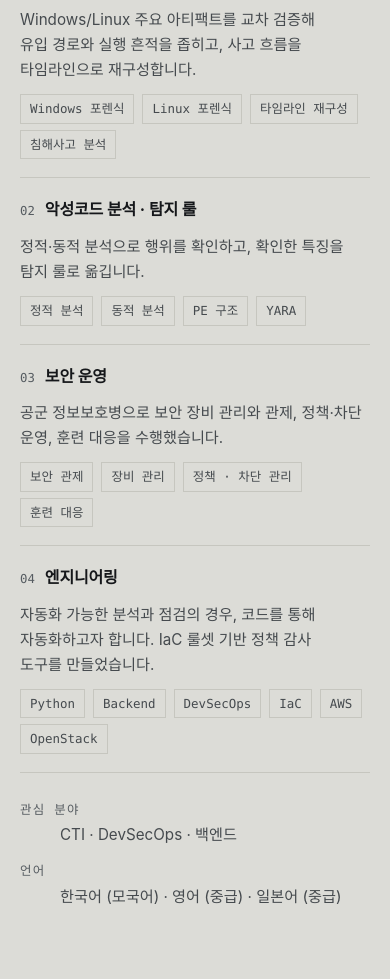
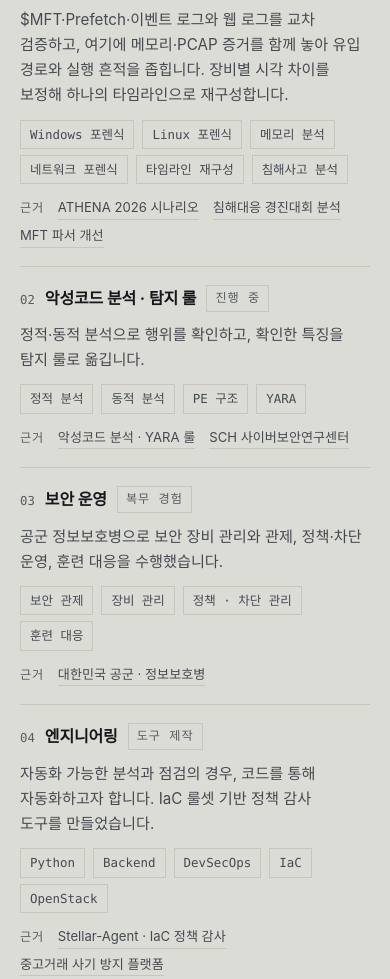
Before and after one commit to YeoPEVA/YeoPEVA-portfolio.github.io, a plain HTML site: page index.html in a window 390 px wide. Shown: the part 2301-3280 px from the top of the page. Drawn offline with Linux system fonts and the light colour scheme; a web font is replaced by a local one.

Commit message:
feat(skills): 기술 행마다 근거 링크와 깊이 등급 추가
태그만 18개 나열돼 있고 상세로 가는 링크가 하나도 없었다. 읽는 사람은
어느 칸이 깊은지 알 수 없으니 이름만 있는 태그(AWS 같은)부터 확인하려
든다. 각 주장이 어디에서 나왔는지를 같은 자리에서 보여준다.

- 행마다 `근거` 줄 추가 (링크 0 -> 8개). 전부 기존 상세 페이지다
- 등급 배지를 네 행 전체에 표시: 주력 / 진행 중 / 복무 경험 / 도구 제작.
  주력 외에는 강조를 뺀 .is-sub 로 층위만 보이게 했다. 무표시는 동급으로
  읽혀 03(공군 복무, 2021-2023)이 주력과 같은 무게로 보였다
- 01 서술을 "주요 아티팩트" 대신 $MFT·Prefetch·이벤트 로그·웹 로그·PCAP
  으로 범위를 못박고, 메모리 분석·네트워크 포렌식 태그를 추가했다.
  ATHENA 2026 수상작의 핵심이 그 둘인데 태그에 없었다
- 04 에서 AWS 제거 (근거 0곳, 자격증 만료). 자격 목록에는 그대로 둔다

CSS 는 .skill-src 와 .skill-level.is-sub 만 추가하고 기존 토큰을 쓴다.
새 라벨은 .76rem(12.16px)으로 사이트의 12px 최소 규칙을 지킨다.

검증: axe 39페이지 x 2테마 x 2뷰포트 0건, 깨진 링크 0건,
12px 미만 글씨 0건, 모바일 390px 가로 스크롤 없음.
이력서 PDF 는 latex a212a2f 기준(3쪽 유지).

Co-Authored-By: Claude Opus 5 <noreply@anthropic.com>

```diff
--- a/assets/css/style.css
+++ b/assets/css/style.css
@@ -645,6 +645,23 @@ svg{ width: 1em; height: 1em; }
 }
 
 /* 기술이 아닌 항목(관심 분야·언어)은 대장 아래 별도 줄로 내립니다. */
+/* ── 기술 행의 근거 ────────────────────────────────────────
+   태그는 "할 줄 안다"는 주장이고, 이 줄은 그 주장이 어디에서 나왔는지를
+   가리킵니다. 근거 경로가 없으면 읽는 사람은 어느 칸이 깊은지 알 수 없어
+   가장 약해 보이는 칸부터 확인하려 듭니다. */
+.skill-src{
+  display: flex; flex-wrap: wrap; align-items: baseline;
+  gap: 4px 14px; margin-top: 12px; font-size: .82rem;
+}
+.skill-src .lbl{
+  font-family: var(--font-mono); font-size: .76rem;
+  letter-spacing: .06em; color: var(--text-faint); flex: none;
+}
+.skill-src a{ color: var(--text-muted); border-bottom: 1px solid var(--border); }
+.skill-src a:hover{ color: var(--accent); border-bottom-color: var(--accent); }
+/* 주력 외 행은 같은 배지를 쓰되 강조를 뺍니다 — 층위만 보이면 됩니다. */
+.skill-level.is-sub{ color: var(--text-faint); border-color: var(--border); }
+
 .skill-foot{
   display: grid;
   grid-template-columns: 210px minmax(0, 1fr);
--- a/index.html
+++ b/index.html
@@ -215,13 +215,19 @@
               <span class="skill-level">주력</span>
             </div>
             <div class="skill-body">
-              <p class="skill-note">Windows/Linux 주요 아티팩트를 교차 검증해 유입 경로와 실행 흔적을 좁히고, 사고 흐름을 타임라인으로 재구성합니다.</p>
+              <p class="skill-note">$MFT·Prefetch·이벤트 로그와 웹 로그를 교차 검증하고, 여기에 메모리·PCAP 증거를 함께 놓아 유입 경로와 실행 흔적을 좁힙니다. 장비별 시각 차이를 보정해 하나의 타임라인으로 재구성합니다.</p>
               <div class="tag-list">
                 <span class="tag">Windows 포렌식</span>
                 <span class="tag">Linux 포렌식</span>
+                <span class="tag">메모리 분석</span>
+                <span class="tag">네트워크 포렌식</span>
                 <span class="tag">타임라인 재구성</span>
                 <span class="tag">침해사고 분석</span>
               </div>
+              <p class="skill-src"><span class="lbl">근거</span>
+                <a href="awards/athena-2026.html">ATHENA 2026 시나리오</a>
+                <a href="projects/dfir-competitions.html">침해대응 경진대회 분석</a>
+                <a href="projects/mft-parser.html">MFT 파서 개선</a></p>
             </div>
           </div>
 
@@ -229,6 +235,7 @@
             <div class="skill-row-head">
               <span class="skill-index">02</span>
               <h3>악성코드 분석 · 탐지 룰</h3>
+              <span class="skill-level is-sub">진행 중</span>
             </div>
             <div class="skill-body">
               <p class="skill-note">정적·동적 분석으로 행위를 확인하고, 확인한 특징을 탐지 룰로 옮깁니다.</p>
@@ -238,6 +245,9 @@
                 <span class="tag">PE 구조</span>
                 <span class="tag">YARA</span>
               </div>
+              <p class="skill-src"><span class="lbl">근거</span>
+                <a href="projects/malware-yara.html">악성코드 분석 · YARA 룰</a>
+                <a href="experience/sch-security.html">SCH 사이버보안연구센터</a></p>
             </div>
           </div>
 
@@ -245,6 +255,7 @@
             <div class="skill-row-head">
               <span class="skill-index">03</span>
               <h3>보안 운영</h3>
+              <span class="skill-level is-sub">복무 경험</span>
             </div>
             <div class="skill-body">
               <p class="skill-note">공군 정보보호병으로 보안 장비 관리와 관제, 정책·차단 운영, 훈련 대응을 수행했습니다.</p>
@@ -254,6 +265,8 @@
                 <span class="tag">정책 · 차단 관리</span>
                 <span class="tag">훈련 대응</span>
               </div>
+              <p class="skill-src"><span class="lbl">근거</span>
+                <a href="experience/rokaf.html">대한민국 공군 · 정보보호병</a></p>
             </div>
           </div>
 
@@ -261,6 +274,7 @@
             <div class="skill-row-head">
               <span class="skill-index">04</span>
               <h3>엔지니어링</h3>
+              <span class="skill-level is-sub">도구 제작</span>
             </div>
             <div class="skill-body">
               <p class="skill-note">자동화 가능한 분석과 점검의 경우, 코드를 통해 자동화하고자 합니다. IaC 룰셋 기반 정책 감사 도구를 만들었습니다.</p>
@@ -269,9 +283,11 @@
                 <span class="tag">Backend</span>
                 <span class="tag">DevSecOps</span>
                 <span class="tag">IaC</span>
-                <span class="tag">AWS</span>
                 <span class="tag">OpenStack</span>
               </div>
+              <p class="skill-src"><span class="lbl">근거</span>
+                <a href="projects/stellar-agent.html">Stellar-Agent · IaC 정책 감사</a>
+                <a href="projects/bob-platform.html">중고거래 사기 방지 플랫폼</a></p>
             </div>
           </div>
         </div>
```
Also changed, not shown: 2 other files.
